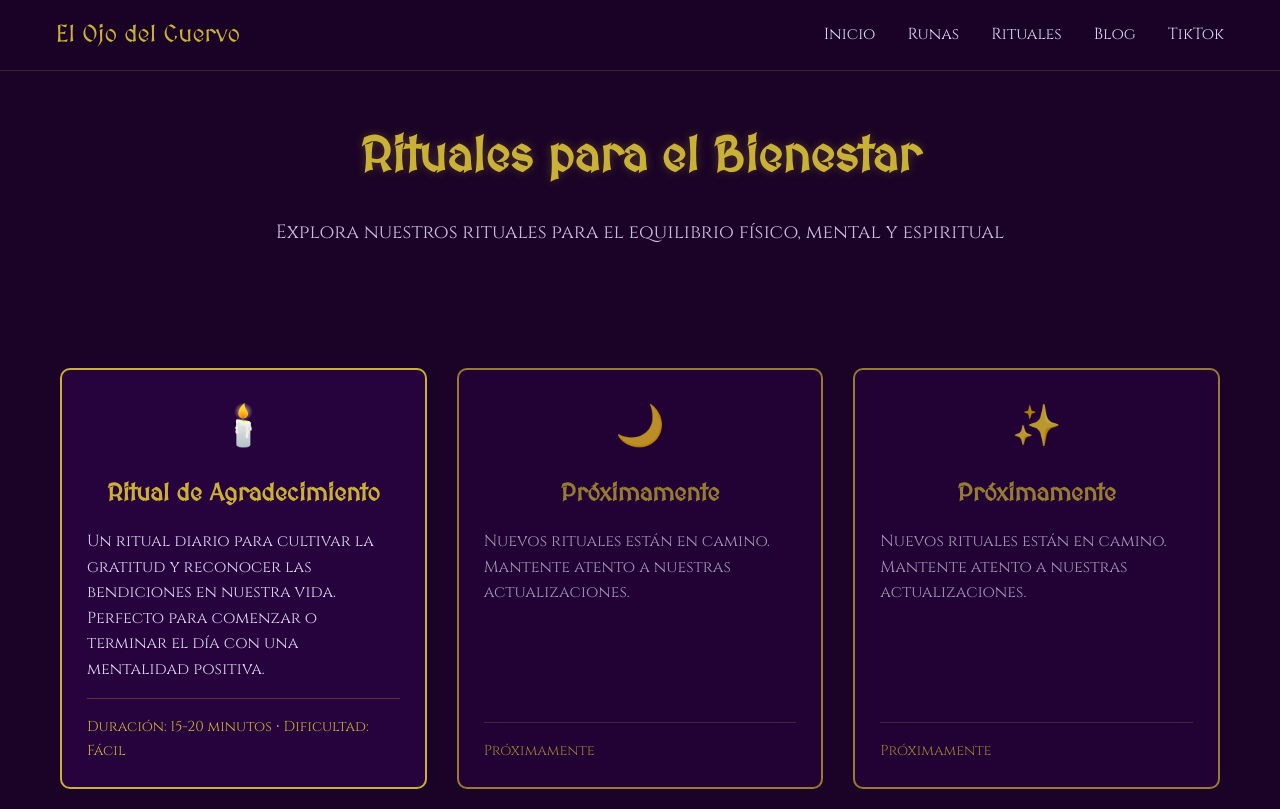
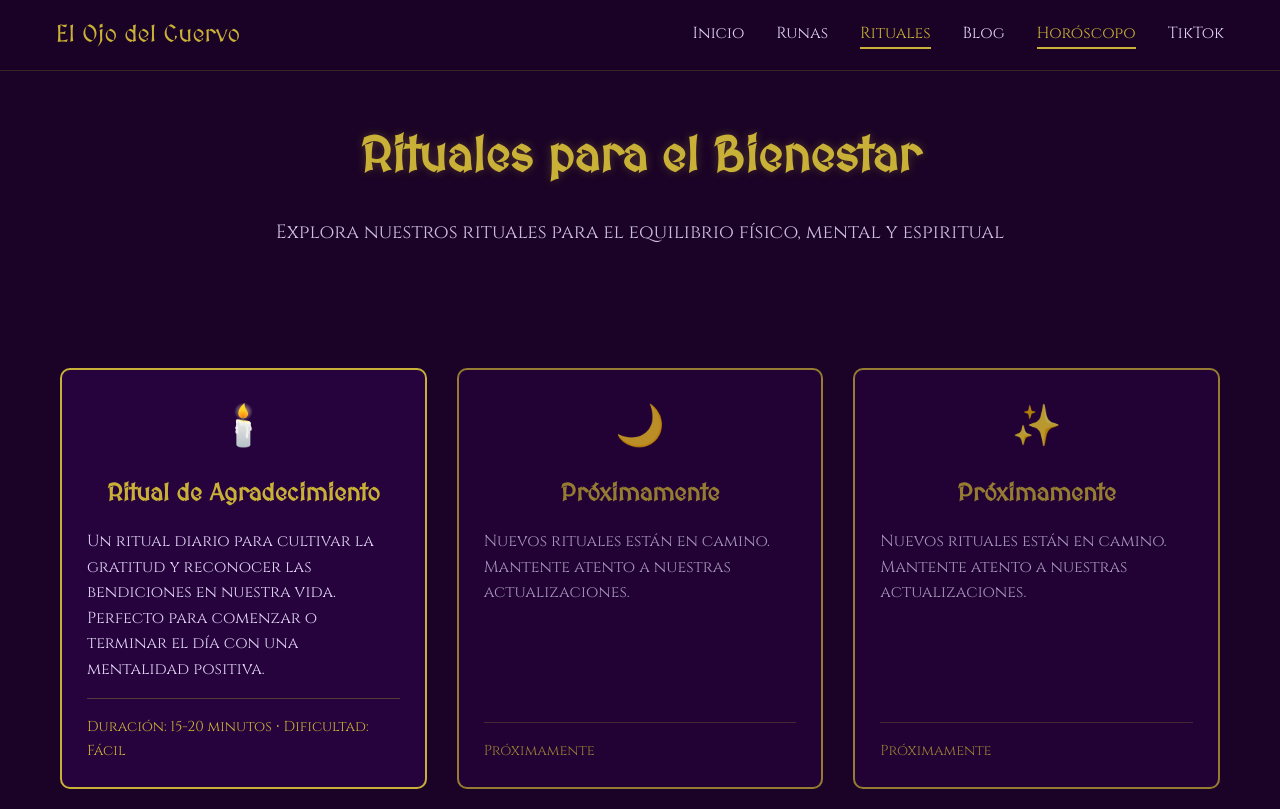
Before and after one commit to MikiMauZ/elojodelcuervo, a website: page rituales.html in a window 1280 px wide. Drawn offline with Linux system fonts and the light colour scheme.

Commit message:
Update rituales.html

```diff
--- a/rituales.html
+++ b/rituales.html
@@ -91,8 +91,9 @@
             <nav class="nav-menu">
                 <a href="index.html">Inicio</a>
                 <a href="runas.html">Runas</a>
-                <a href="rituales.html">Rituales</a>
+                <a href="rituales.html" class="active">Rituales</a>
                 <a href="blog.html">Blog</a>
+                <a href="horoscopo.html" class="active">Horóscopo</a>
                 <a href="tiktok.html">TikTok</a>
             </nav>
             <button class="menu-button">☰</button>
```
